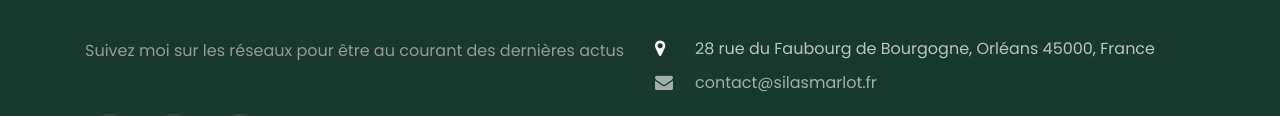
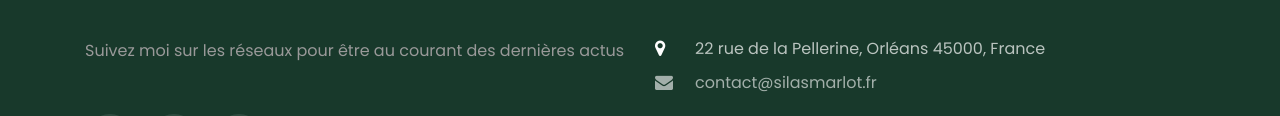
Before and after one commit to chrisznk/SilasMarlot, a plain HTML site: page index.html in a window 1280 px wide. Shown: the part 3944-4060 px from the top of the page. Drawn offline with Linux system fonts and the light colour scheme; files whose address does not match are found by name.

Commit message:
Update index.html

```diff
--- a/index.html
+++ b/index.html
@@ -375,7 +375,7 @@
                      <h2 class="ftco-heading-2">Des questions?</h2>
                      <div class="block-23 mb-3">
                         <ul>
-                           <li><span class="icon icon-map-marker"></span><span class="text">28 rue du Faubourg de Bourgogne, Orléans 45000, France</span></li>
+                           <li><span class="icon icon-map-marker"></span><span class="text">22 rue de la Pellerine, Orléans 45000, France</span></li>
                            <li><a href="#"><span class="icon icon-envelope"></span><span class="text">contact@silasmarlot.fr</span></a></li>
                         </ul>
                      </div>
```
